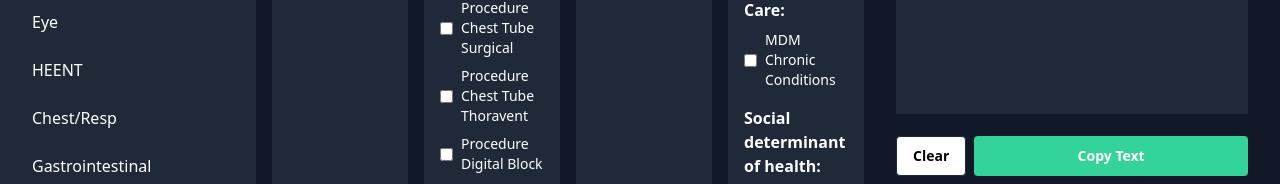
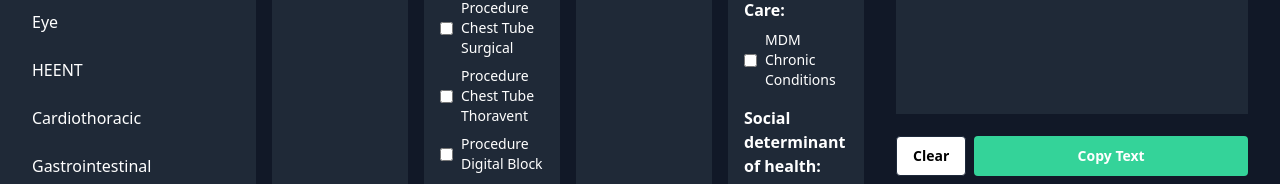
Before and after one commit to dandocbox/text-checkerbox, a React (Vite) app: page / in a window 1280 px wide. Shown: the part 350-534 px from the top of the page. Built offline with nearby package versions, Linux system fonts and the light colour scheme.

Commit message:
Rename "Chest/Resp" tab
Updated the sidebar navigation to rename the "Chest/Resp" tab to "Cardiothoracic" for improved clarity and accuracy.
[skip gpt_engineer]

```diff
--- a/src/components/Sidebar.jsx
+++ b/src/components/Sidebar.jsx
@@ -11,7 +11,7 @@ const tabs = [
   "Neuro",
   "Eye",
   "HEENT",
-  "Chest/Resp",
+  "Cardiothoracic",
   "Gastrointestinal",
   "OB/GYN",
   "Genitourinary",
```
